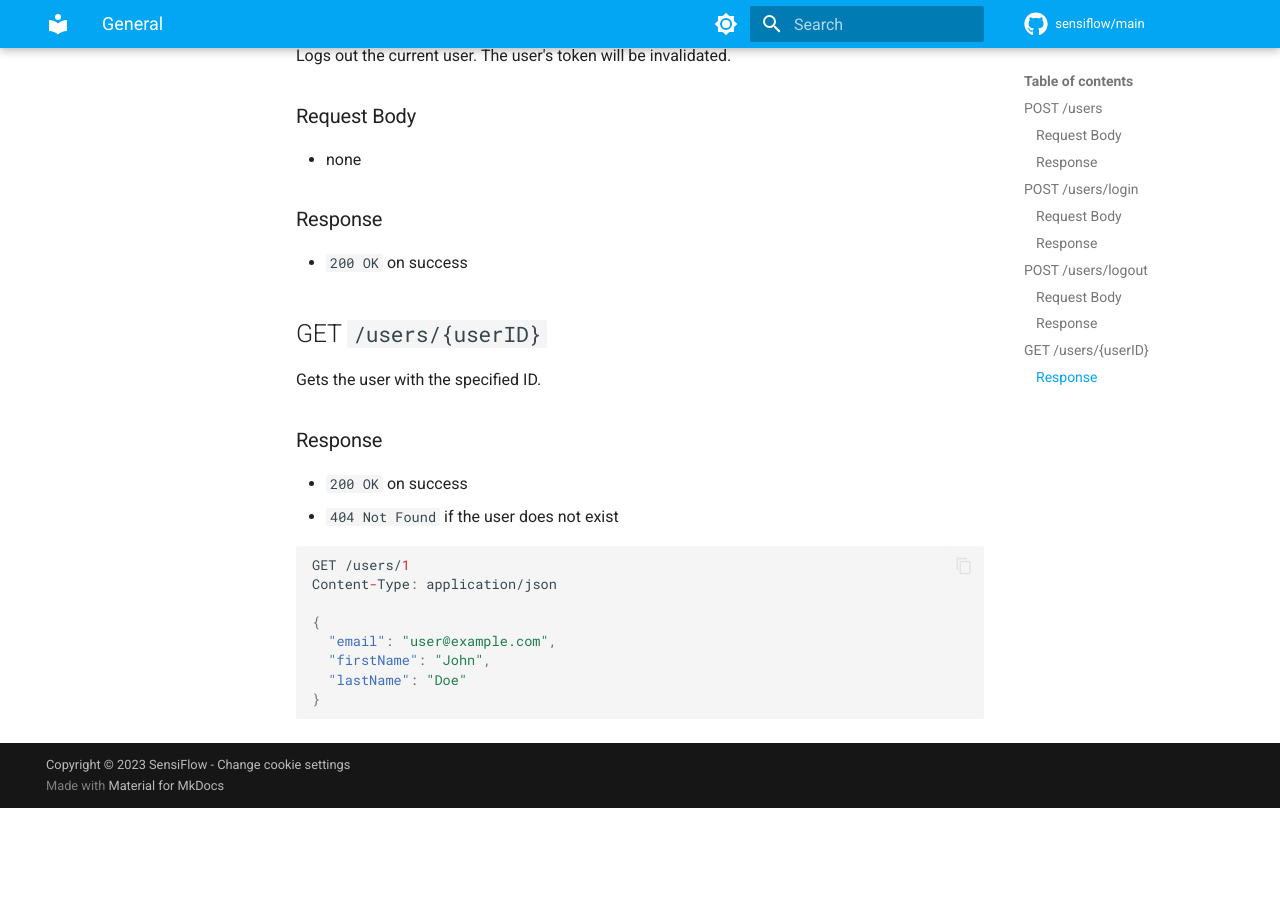
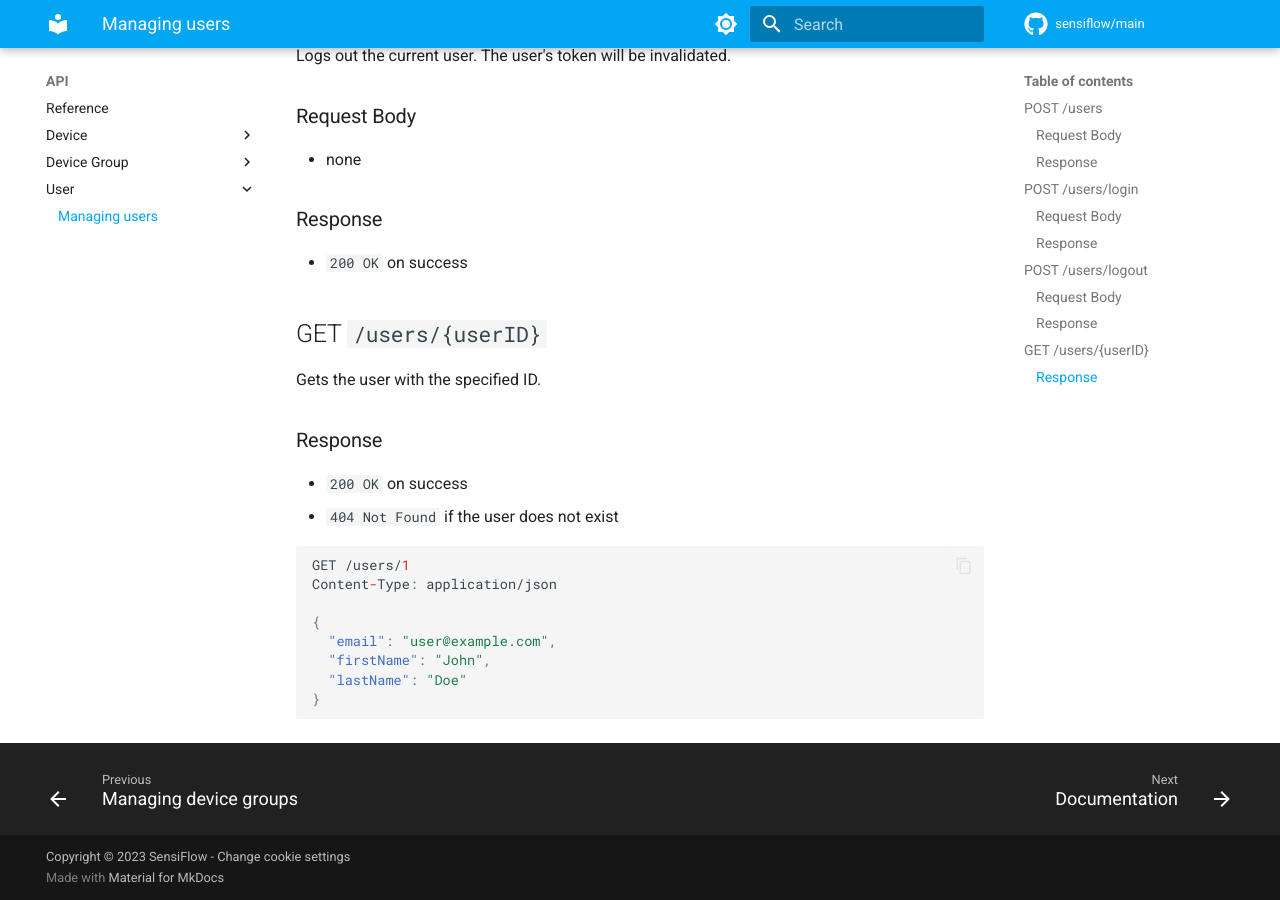
Before and after one commit to sensiflow/main, an MkDocs documentation site: the page built from docs/api/user/general.md, in a window 1280 px wide and 900 px high, scrolled down 1718 px. Built offline with MkDocs 1.6.1 and Material for MkDocs 9.7.7, drawn with Linux system fonts in a browser that asks for light colours; comment, search, counter and statistics services are not loaded; before the commit the page ends 2526 px from its top, so only the background shows below that; some of the changed text lies outside the part shown.

Commit message:
Added user documentation to mkdocs nav structure

```diff
--- a/mkdocs.yml
+++ b/mkdocs.yml
@@ -39,6 +39,8 @@ nav:
       - Processed Stream: api/device/processed-stream.md
     - Device Group:
       - Managing device groups: api/device-group/general.md
+    - User:
+        - Managing users: api/user/general.md
   - Contributing:
       - Documentation: contributing/documentation.md
 
```
